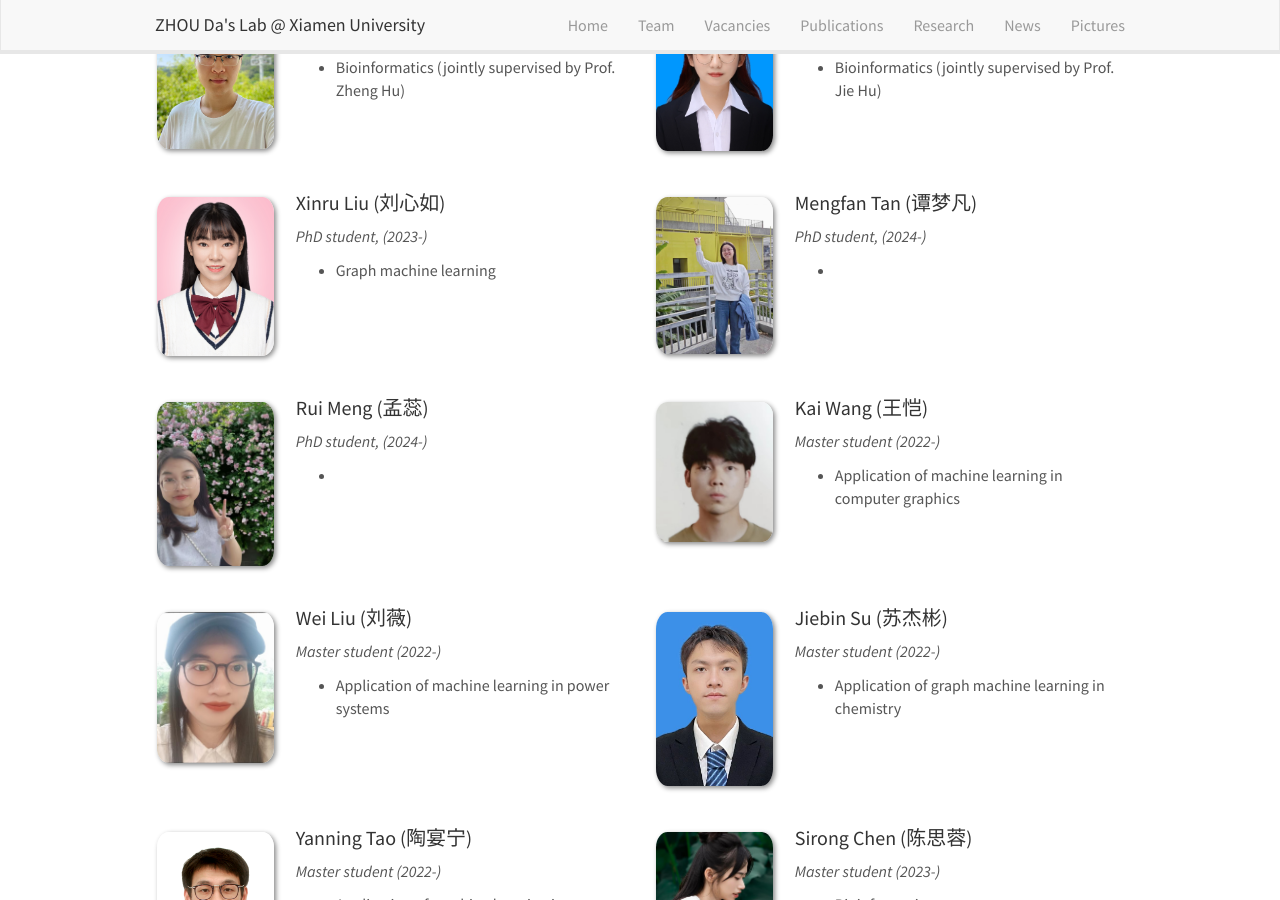
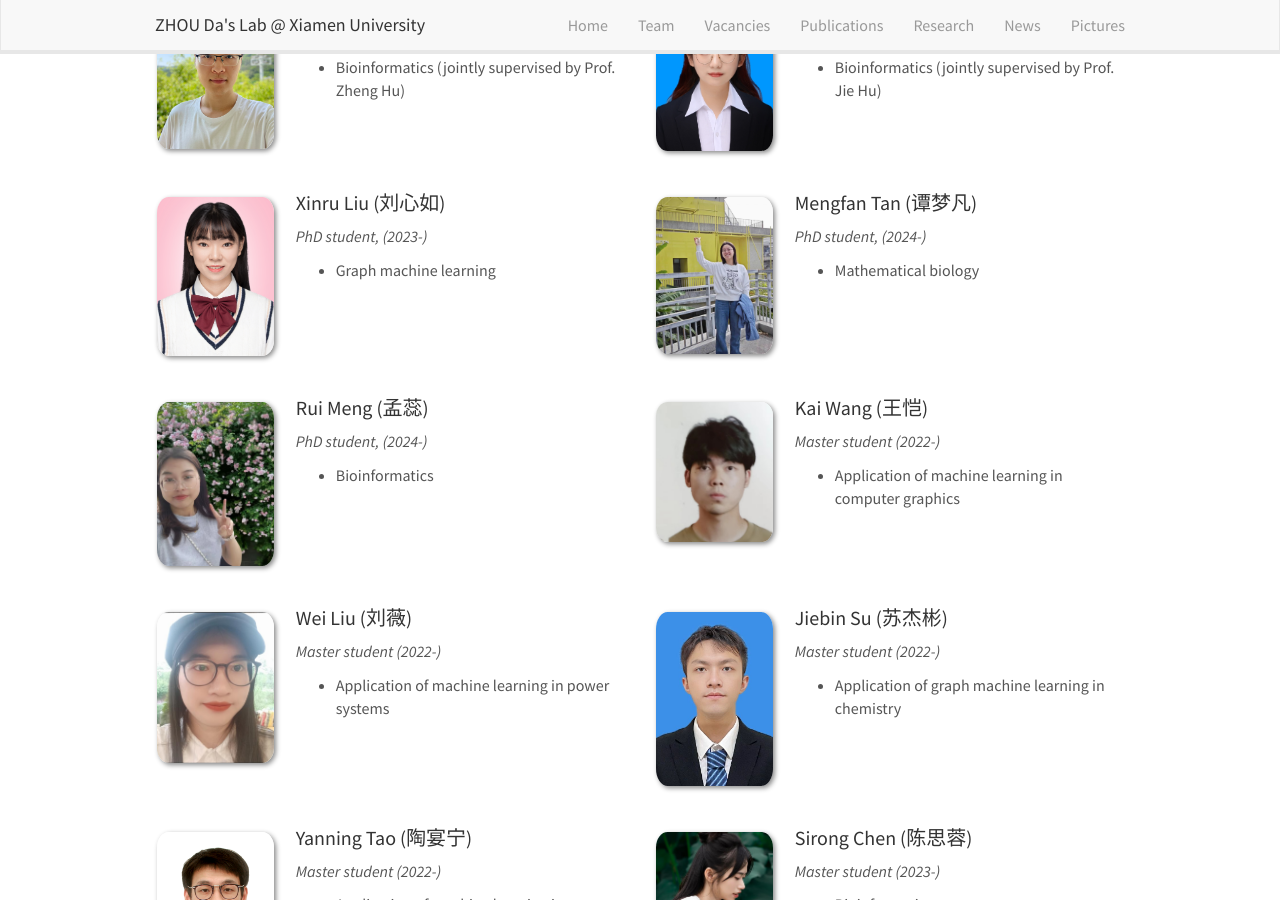
Before and after one commit to ZhouDaLab/zhoudalab.github.io, a Jekyll site: the page built from _pages/team.md, in a window 1280 px wide and 900 px high, scrolled down 483 px. Built offline with Jekyll 4.4.1, drawn with Linux system fonts in a browser that asks for light colours; nearby versions of some CDN libraries.

Commit message:
Update students.yml

```diff
--- a/_data/students.yml
+++ b/_data/students.yml
@@ -48,14 +48,14 @@
   info: PhD student, (2024-)
   email: xx
   number_educ: 1
-  education1:
+  education1: Mathematical biology
 
 - name: Rui Meng (孟蕊)
   photo: mengrui.jpg
   info: PhD student, (2024-)
   email: xx
   number_educ: 1
-  education1:
+  education1: Bioinformatics
 
 - name: Kai Wang (王恺)
   photo: wangkai.jpg
```
